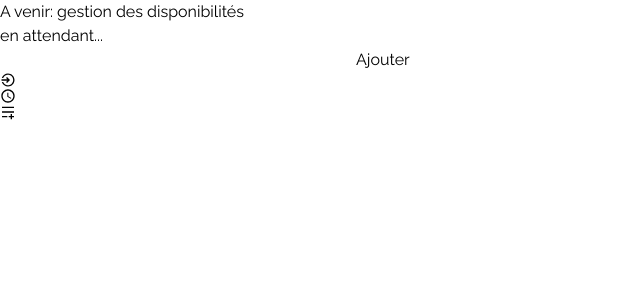
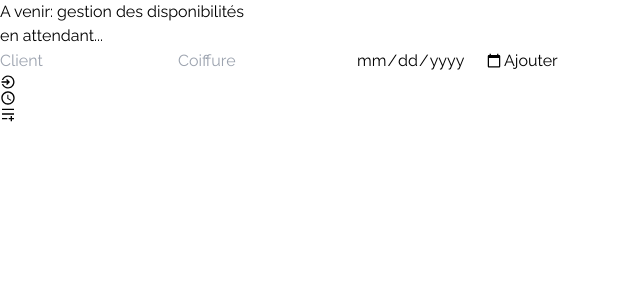
Before and after one commit to mh-lamine/Overview, a React (Vite) app: page /createreservation in a window 1280 px wide. Shown: the top 300 px of the page, without its empty margins (0-640 px from the left). Built offline with nearby package versions, Linux system fonts and the light colour scheme.

Commit message:
add date

```diff
--- a/src/pages/CreateReservation.jsx
+++ b/src/pages/CreateReservation.jsx
@@ -6,6 +6,7 @@ import { collection, addDoc, Timestamp } from "firebase/firestore";
 export default function CreateReservation() {
   const [title, setTitle] = useState("");
   const [description, setDescription] = useState("");
+  const [date, setDate] = useState("");
 
   const handleSubmit = async (e) => {
     e.preventDefault();
@@ -13,6 +14,7 @@ export default function CreateReservation() {
       await addDoc(collection(db, "appointment"), {
         title: title,
         description: description,
+        Date: date,
         completed: false,
         created: Timestamp.now(),
       });
@@ -35,11 +37,18 @@ export default function CreateReservation() {
         <input
           onChange={(e) => setTitle(e.target.value)}
           type="text"
+          placeholder="Client"
           className="shadow-md text-xl text-center bg-gray-300"
         />
         <input
           onChange={(e) => setDescription(e.target.value)}
           type="text"
+          placeholder="Coiffure"
+          className="shadow-md text-xl text-center bg-gray-300"
+        />
+        <input
+          onChange={(e) => setDate(e.target.value)}
+          type="date"
           className="shadow-md text-xl text-center bg-gray-300"
         />
         <button className="bg-blue-300 p-3 rounded tracking-wide">
--- a/src/pages/Overview.jsx
+++ b/src/pages/Overview.jsx
@@ -1,3 +1,25 @@
+import { onSnapshot } from "firebase/firestore";
+
 export default function Overview() {
-  return <div>Overview</div>;
+  const [appointments, setAppointments] = useState([]);
+
+  // useEffect(() => {
+  //   const unsubscribe = onSnapshot(collection(db, "appointment"), (snapshot) => {
+  //     setAppointments(snapshot.docs.map((doc) => doc.data()));
+  //   });
+  //   return () => unsubscribe();
+  // })
+
+  return <div>
+    <h1>Overview</h1>
+    {/* <div className="appointments">
+      {appointments.map((appointment) => {
+        return <div className="appointment">
+          <h2>{appointment.title}</h2>
+          <p>{appointment.description}</p>
+          <p>{appointment.date}</p>
+        </div>;
+      })
+    </div> */}
+  </div>;
 }
```
